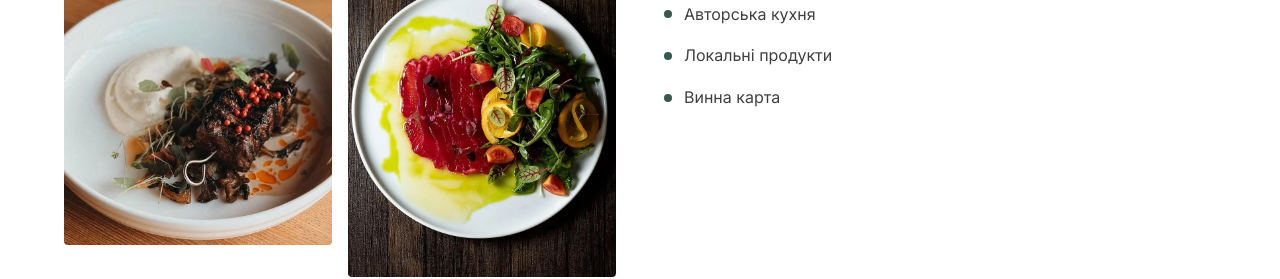
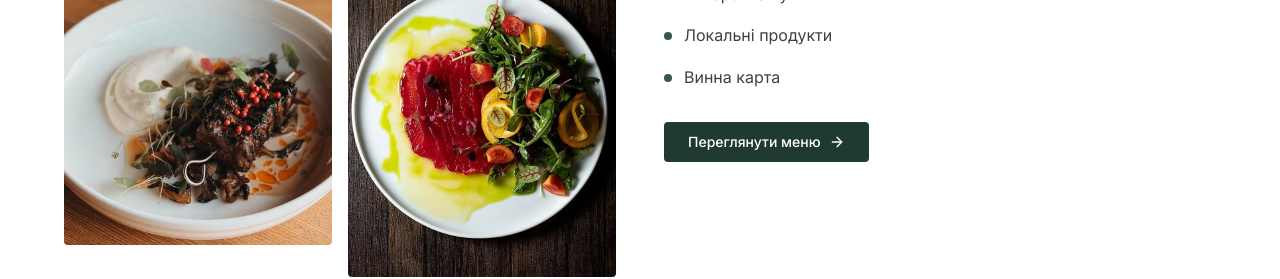
Before and after one commit to STEPS-LAB/chudodiievo-demo, a Next.js app: page / in a window 1280 px wide. Shown: the part 3080-3359 px from the top of the page. Built offline with nearby package versions, Linux system fonts and the light colour scheme.

Commit message:
1. Додано кнопку "Переглянути меню" в секції Ресторан на головній сторінці (веде на /restaurant)      2. Іконка меню в мобільній версії тепер змінює колір

```diff
--- a/src/components/layout/Header.tsx
+++ b/src/components/layout/Header.tsx
@@ -144,13 +144,19 @@ export default function Header() {
               aria-expanded={menuOpen}
             >
               <span
-                className={`h-[1.5px] w-5 rounded-full bg-white transition-colors`}
+                className={`h-[1.5px] w-5 rounded-full transition-colors ${
+                  isScrolled ? 'bg-[var(--color-neutral-900)]' : 'bg-white'
+                }`}
               />
               <span
-                className={`h-[1.5px] w-5 rounded-full bg-white transition-colors`}
+                className={`h-[1.5px] w-5 rounded-full transition-colors ${
+                  isScrolled ? 'bg-[var(--color-neutral-900)]' : 'bg-white'
+                }`}
               />
               <span
-                className={`h-[1.5px] w-5 rounded-full bg-white transition-colors`}
+                className={`h-[1.5px] w-5 rounded-full transition-colors ${
+                  isScrolled ? 'bg-[var(--color-neutral-900)]' : 'bg-white'
+                }`}
               />
             </button>
           </div>
--- a/src/components/sections/RestaurantSection.tsx
+++ b/src/components/sections/RestaurantSection.tsx
@@ -2,6 +2,8 @@
 
 import { motion } from 'framer-motion';
 import Image from 'next/image';
+import Link from 'next/link';
+import { ArrowRight } from 'lucide-react';
 import { useIntersectionObserver } from '@/lib/hooks';
 import { useLanguage } from '@/lib/i18n/LanguageProvider';
 
@@ -90,6 +92,14 @@ export default function RestaurantSection() {
                 </div>
               ))}
             </div>
+
+            <Link
+              href="/restaurant"
+              className="luxury-button inline-flex items-center"
+            >
+              {isUA ? 'Переглянути меню' : 'View Menu'}
+              <ArrowRight className="w-4 h-4 ml-2" />
+            </Link>
           </motion.div>
         </div>
       </div>
```
